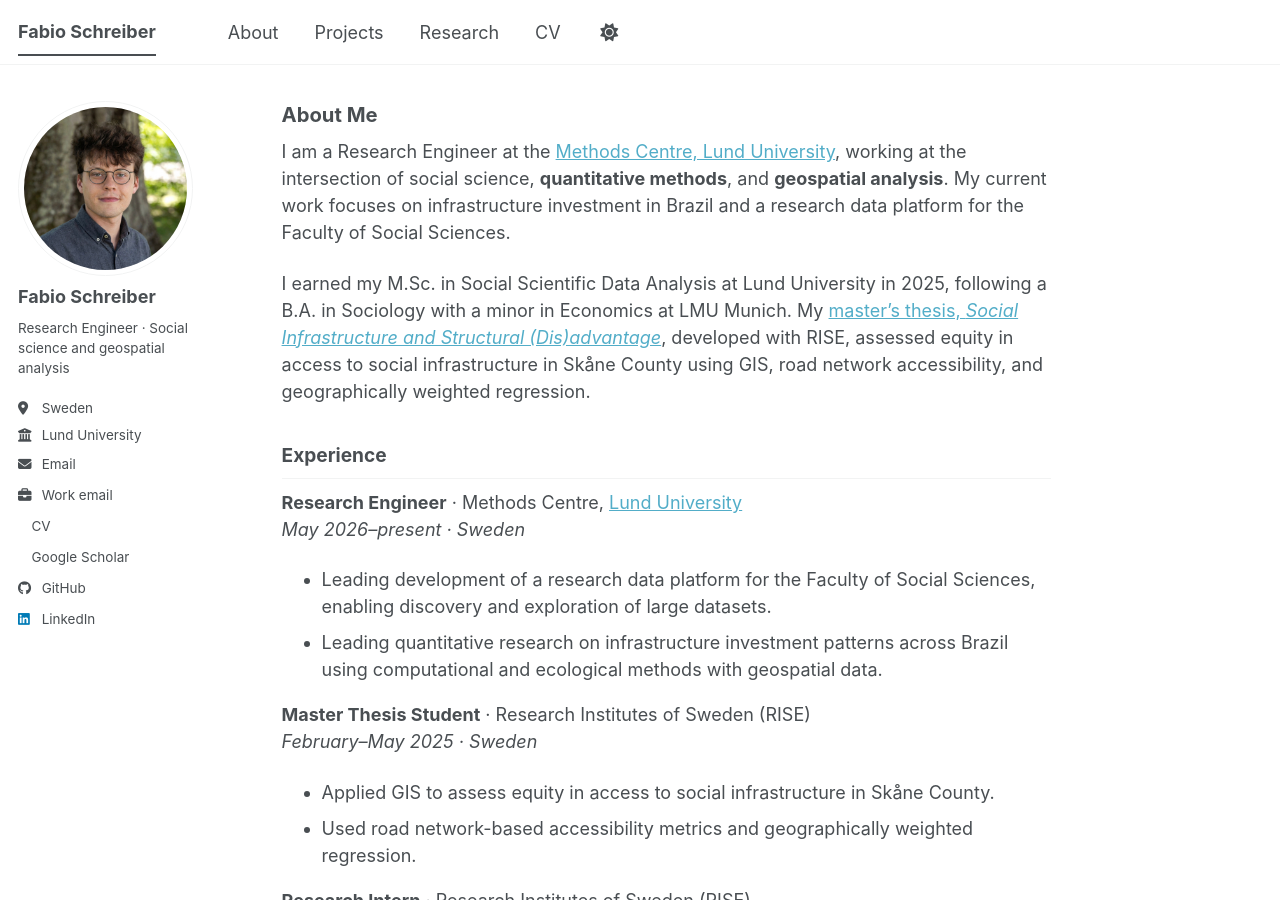
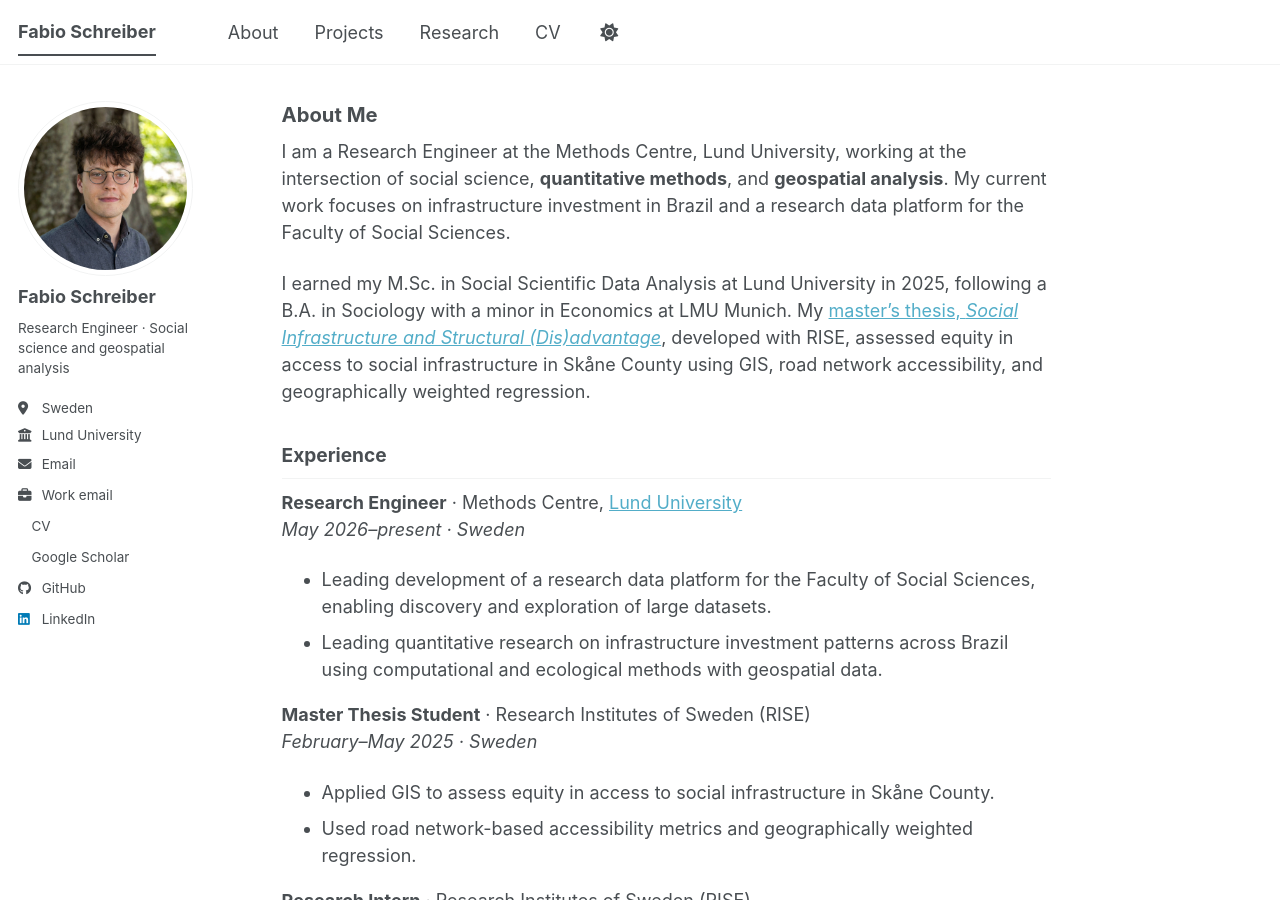
Before and after one commit to fab1s/fab1s.github.io, a Jekyll site: the page built from _pages/about.md, in a window 1280 px wide and 900 px high. Built offline with Jekyll 4.4.1, drawn with Linux system fonts in a browser that asks for light colours; a style sheet for code colours, icons or effects is not loaded; part of the change alters nothing that is shown.

```diff
--- a/_pages/about.md
+++ b/_pages/about.md
@@ -4,7 +4,7 @@ permalink: /
 layout: single
 ---
 
-I am a Research Engineer at the [Methods Centre, Lund University](https://www.lunduniversity.lu.se/), working at the intersection of social science, **quantitative methods**, and **geospatial analysis**. My current work focuses on infrastructure investment in Brazil and a research data platform for the Faculty of Social Sciences.
+I am a Research Engineer at the Methods Centre, Lund University, working at the intersection of social science, **quantitative methods**, and **geospatial analysis**. My current work focuses on infrastructure investment in Brazil and a research data platform for the Faculty of Social Sciences.
 
 I earned my M.Sc. in Social Scientific Data Analysis at Lund University in 2025, following a B.A. in Sociology with a minor in Economics at LMU Munich. My [master's thesis, *Social Infrastructure and Structural (Dis)advantage*](https://lup.lub.lu.se/luur/download?func=downloadFile&recordOId=9209189&fileOId=9209190), developed with RISE, assessed equity in access to social infrastructure in Skåne County using GIS, road network accessibility, and geographically weighted regression.
 
```
